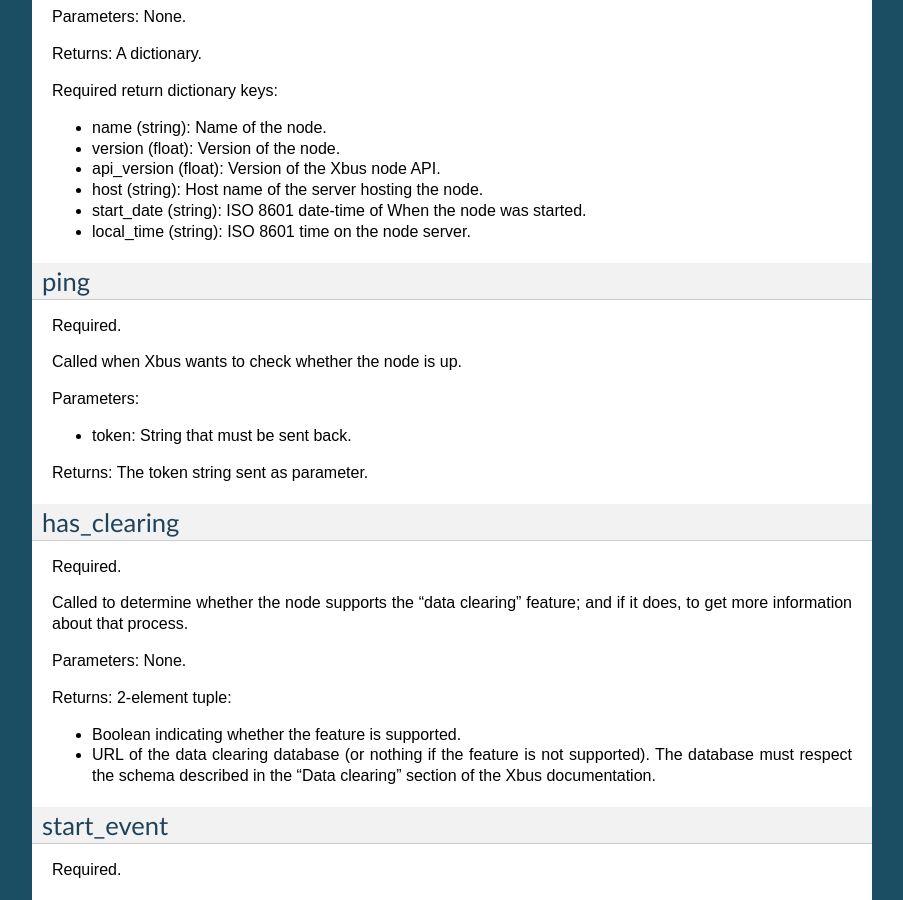
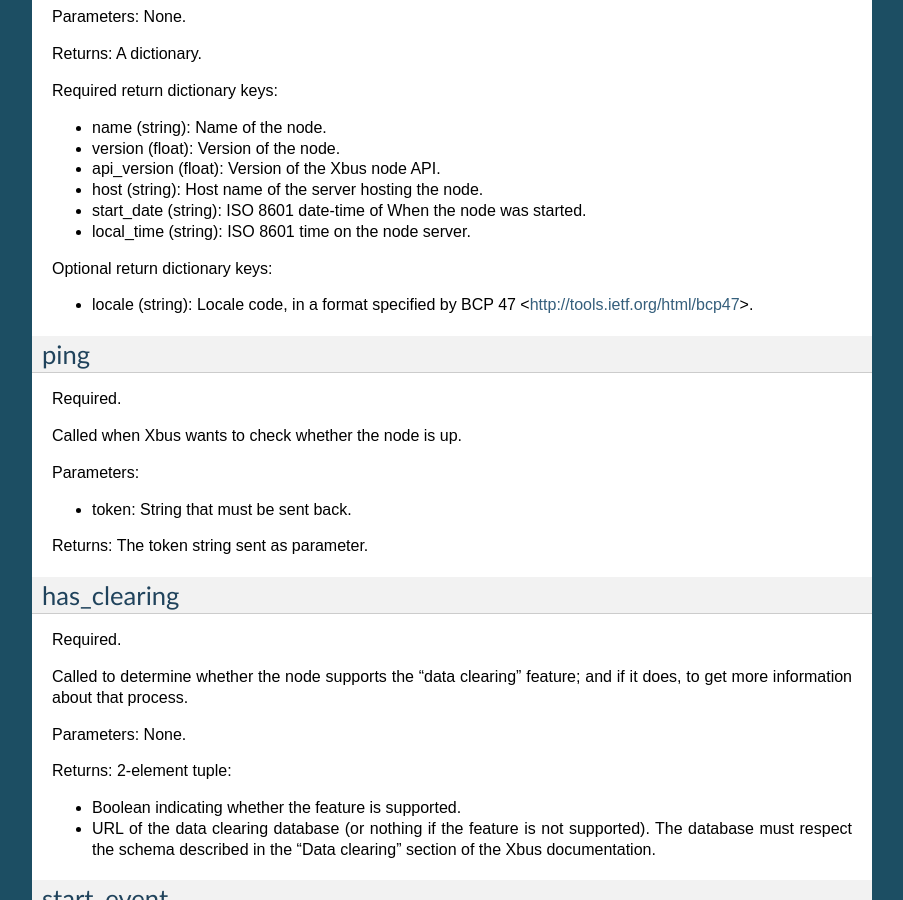
Before and after one commit to inspyration/xbus.broker, a Sphinx documentation site: the page built from doc/source/node_api.rst, in a window 1280 px wide and 900 px high, scrolled down 508 px. Shown: the whole window, without its empty margins (198-1101 px from the left). Built offline with Sphinx 7.4.7, drawn with Linux system fonts in a browser that asks for light colours.

Commit message:
Node API: Optional "locale" metadata info

```diff
--- a/doc/source/node_api.rst
+++ b/doc/source/node_api.rst
@@ -37,6 +37,12 @@ Required return dictionary keys:
 - host (string): Host name of the server hosting the node.
 - start_date (string): ISO 8601 date-time of When the node was started.
 - local_time (string): ISO 8601 time on the node server.
+
+
+Optional return dictionary keys:
+
+- locale (string): Locale code, in a format specified by BCP 47
+  <http://tools.ietf.org/html/bcp47>.
 
 
 ping
```
